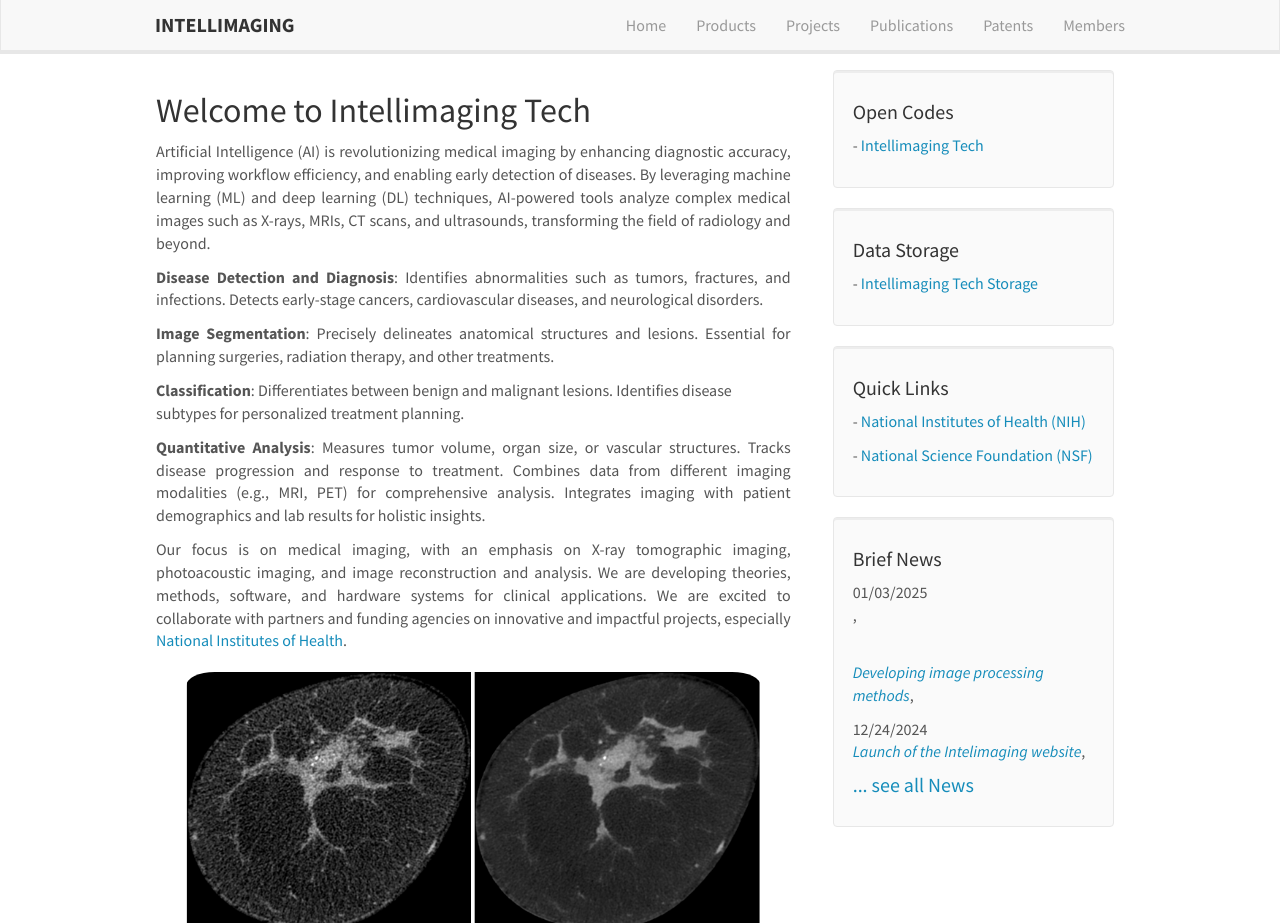
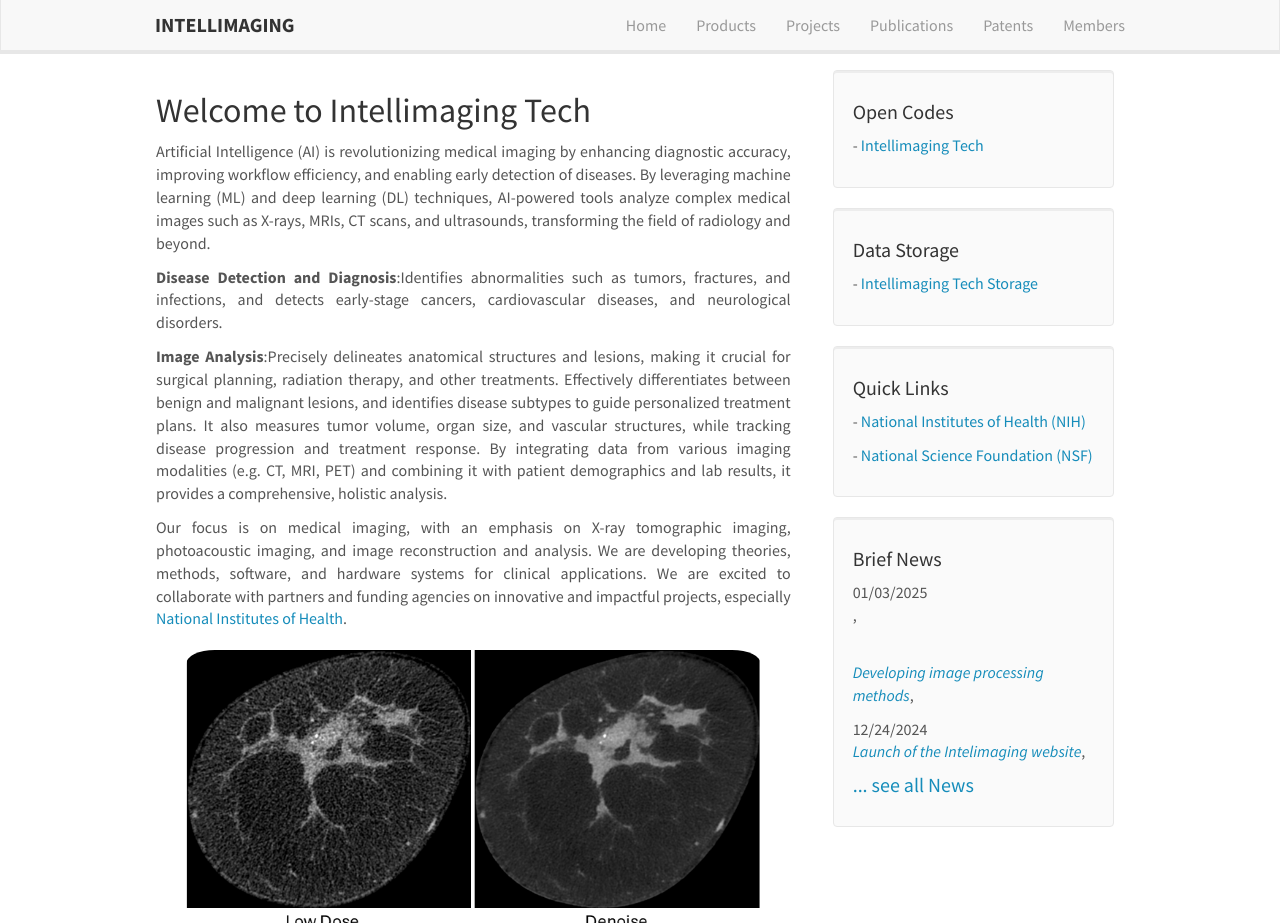
Before and after one commit to intellimaging/intellimaging.github.io, a Jekyll site: the page built from _pages/home.md, in a window 1280 px wide and 923 px high. Built offline with Jekyll 4.4.1, drawn with Linux system fonts in a browser that asks for light colours.

Commit message:
Update home.md

```diff
--- a/_pages/home.md
+++ b/_pages/home.md
@@ -7,13 +7,9 @@ permalink: /
 ---
 <p style="text-align: justify;">Artificial Intelligence (AI) is revolutionizing medical imaging by enhancing diagnostic accuracy, improving workflow efficiency, and enabling early detection of diseases. By leveraging machine learning (ML) and deep learning (DL) techniques, AI-powered tools analyze complex medical images such as X-rays, MRIs, CT scans, and ultrasounds, transforming the field of radiology and beyond.</p>
 
-<p style="text-align: justify;"><b>Disease Detection and Diagnosis</b>: Identifies abnormalities such as tumors, fractures, and infections. Detects early-stage cancers, cardiovascular diseases, and neurological disorders.</p>
+<p style="text-align: justify;"><b>Disease Detection and Diagnosis</b>:Identifies abnormalities such as tumors, fractures, and infections, and detects early-stage cancers, cardiovascular diseases, and neurological disorders.</p>
 
-<p style="text-align: justify;"><b>Image Segmentation</b>: Precisely delineates anatomical structures and lesions. Essential for planning surgeries, radiation therapy, and other treatments.</p>
-
-<b>Classification</b>: Differentiates between benign and malignant lesions. Identifies disease subtypes for personalized treatment planning.
-<br>
-<p style="text-align: justify;"><b>Quantitative Analysis</b>: Measures tumor volume, organ size, or vascular structures. Tracks disease progression and response to treatment. Combines data from different imaging modalities (e.g., MRI, PET) for comprehensive analysis. Integrates imaging with patient demographics and lab results for holistic insights.</p>
+<p style="text-align: justify;"><b>Image Analysis</b>:Precisely delineates anatomical structures and lesions, making it crucial for surgical planning, radiation therapy, and other treatments. Effectively differentiates between benign and malignant lesions, and identifies disease subtypes to guide personalized treatment plans. It also measures tumor volume, organ size, and vascular structures, while tracking disease progression and treatment response. By integrating data from various imaging modalities (e.g. CT, MRI, PET) and combining it with patient demographics and lab results, it provides a comprehensive, holistic analysis.</p>
 
 <p style="text-align: justify;">Our focus is on medical imaging, with an emphasis on X-ray tomographic imaging, photoacoustic imaging, and image reconstruction and analysis. We are developing theories, methods, software, and hardware systems for clinical applications. We are excited to collaborate with partners and funding agencies on innovative and impactful projects, especially [National Institutes of Health](https://www.nih.gov/).</p>
 
```
